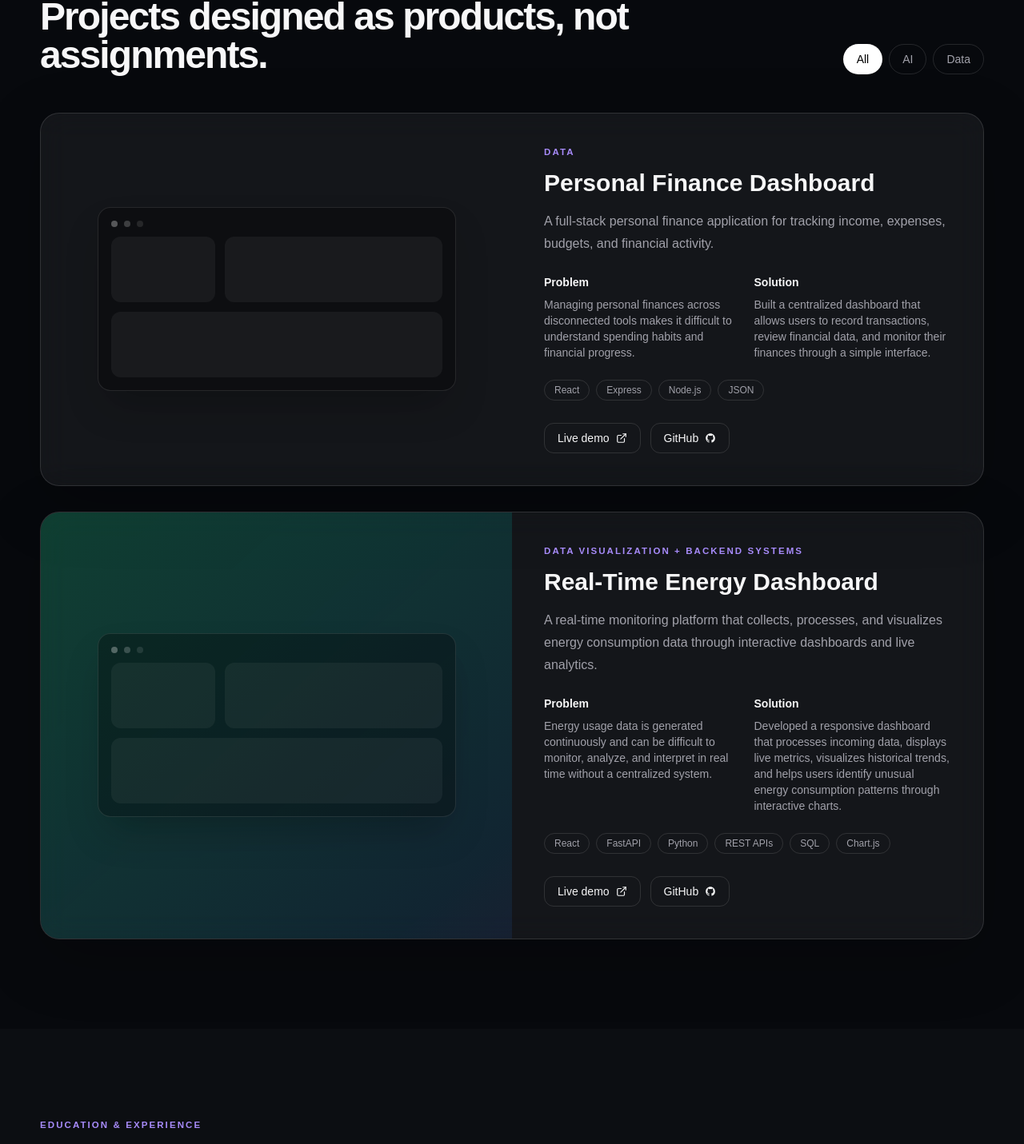
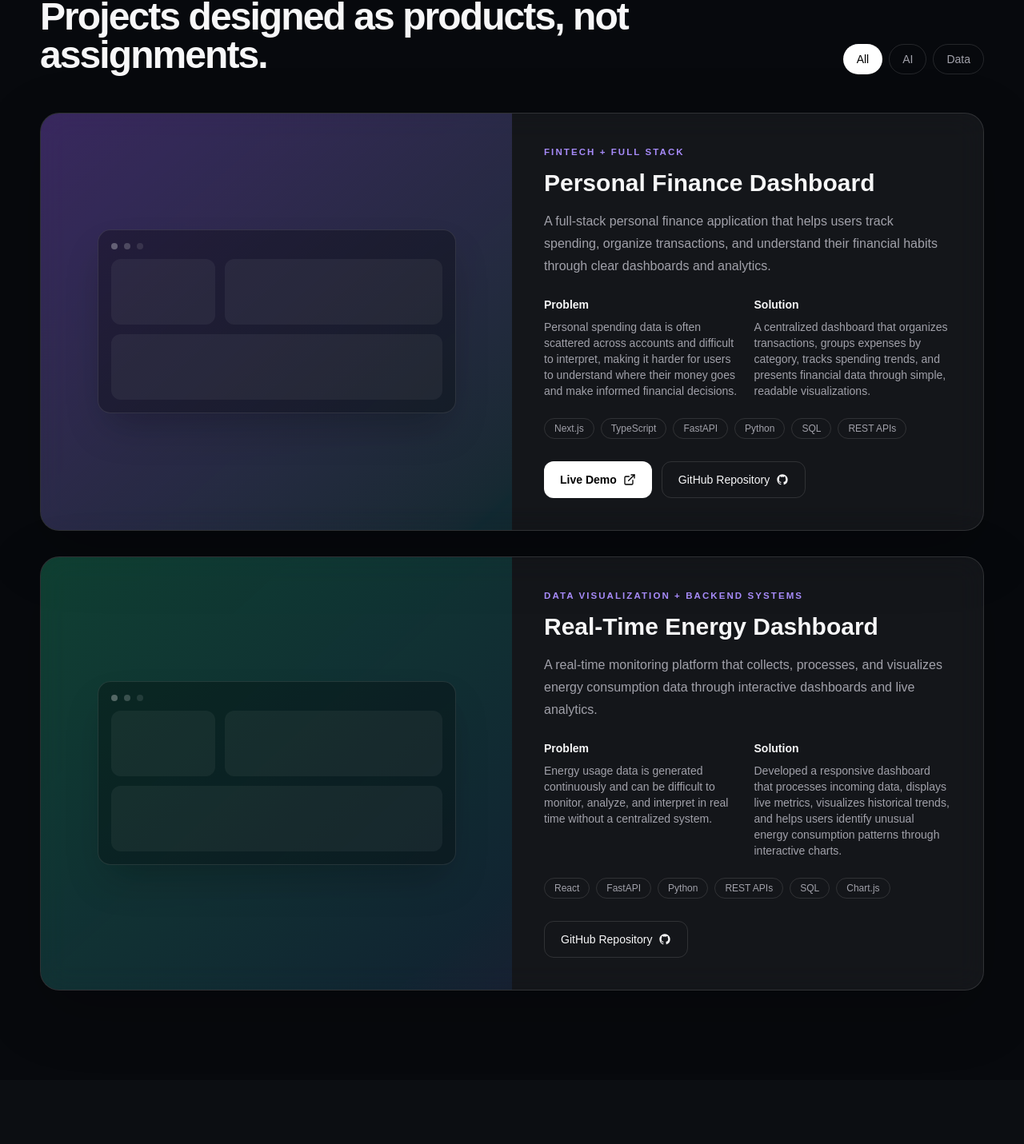
Before and after one commit to Yosef-dev116/Yosef-portfolio, a Next.js app: page / in a window 1280 px wide. Shown: the part 3279-4710 px from the top of the page at 80% size. Built offline with nearby package versions, Linux system fonts and the light colour scheme.

Commit message:
Revert "Update project stack and add Microsoft Learn achievement"
This reverts commit ef4f31d06c56e3c0fb44ec022b912d77ade555ef.

```diff
--- a/components/sections.tsx
+++ b/components/sections.tsx
@@ -271,25 +271,35 @@ export function Projects() {
                   </div>
 
                   <div className="mt-7 flex flex-wrap gap-3">
+                    {project.liveUrl && (
                       <a
-                      href="#"
+                        href={project.liveUrl}
+                        target="_blank"
+                        rel="noopener noreferrer"
                         aria-label={`Open live demo for ${project.title}`}
-                      className="inline-flex items-center rounded-xl border border-[var(--line)] px-4 py-2 text-sm transition hover:border-white/30 hover:bg-white/5"
+                        className="inline-flex items-center rounded-xl bg-white px-5 py-3 text-sm font-semibold text-black transition hover:bg-white/90"
                       >
-                      Live demo
-                      <ExternalLink className="ml-2" size={14} />
+                        Live Demo
+                        <ExternalLink
+                          className="ml-2"
+                          size={16}
+                          aria-hidden="true"
+                        />
                       </a>
+                    )}
 
+                    {project.githubUrl && (
                       <a
-                      href="https://github.com/"
+                        href={project.githubUrl}
                         target="_blank"
                         rel="noopener noreferrer"
                         aria-label={`Open GitHub repository for ${project.title}`}
-                      className="inline-flex items-center rounded-xl border border-[var(--line)] px-4 py-2 text-sm transition hover:border-white/30 hover:bg-white/5"
+                        className="inline-flex items-center rounded-xl border border-[var(--line)] px-5 py-3 text-sm transition hover:border-white/30 hover:bg-white/5"
                       >
-                      GitHub
-                      <GitHubIcon className="ml-2" size={14} />
+                        GitHub Repository
+                        <GitHubIcon className="ml-2" size={16} />
                       </a>
+                    )}
                   </div>
                 </div>
               </div>
@@ -356,62 +366,74 @@ export function Experience() {
   );
 }
 export function GithubSection() {
-  const contributionCells = Array.from({ length: 84 });
-
   return (
     <section id="github" className="section">
       <div className="container">
         <SectionTitle
           eyebrow="GitHub"
-          title="Proof of work, visible over time."
-          copy="Connect this section to the GitHub API or a server-side statistics service when your repositories are public and ready."
+          title="Projects, progress, and code in public."
+          copy="My GitHub profile documents the software I build, the technologies I am learning, and the progress I make as a developer."
         />
 
-        <div className="grid gap-5 lg:grid-cols-3">
-          <div className="glass card p-7">
-            <p className="text-4xl font-semibold">24+</p>
+        <Reveal className="glass card overflow-hidden">
+          <div className="grid gap-8 p-7 md:p-10 lg:grid-cols-[1.3fr_0.7fr] lg:items-center">
+            <div>
+              <p className="eyebrow">Developer Profile</p>
 
-            <p className="mt-2 text-[var(--muted)]">Repositories placeholder</p>
-          </div>
+              <h3 className="mt-4 text-3xl font-semibold tracking-[-0.03em]">
+                Follow my development journey on GitHub.
+              </h3>
 
-          <div className="glass card p-7">
-            <p className="text-4xl font-semibold">1,200+</p>
+              <p className="mt-5 max-w-2xl leading-7 text-[var(--muted)]">
+                Explore my repositories, coursework, experiments, and full-stack
+                projects. I use GitHub to document what I build, improve my
+                code, and share my progress over time.
+              </p>
 
-            <p className="mt-2 text-[var(--muted)]">
-              Contributions placeholder
-            </p>
-          </div>
+              <div className="mt-7 flex flex-wrap gap-3">
+                <a
+                  href="https://github.com/Yosef-dev116"
+                  target="_blank"
+                  rel="noopener noreferrer"
+                  className="inline-flex items-center rounded-xl bg-white px-5 py-3 text-sm font-semibold text-black transition hover:bg-white/90"
+                >
+                  View GitHub Profile
+                  <GitHubIcon className="ml-2" size={16} />
+                </a>
 
-          <div className="glass card p-7">
-            <p className="text-4xl font-semibold">8</p>
-
-            <p className="mt-2 text-[var(--muted)]">
-              Current streak placeholder
-            </p>
+                <a
+                  href="https://github.com/Yosef-dev116?tab=repositories"
+                  target="_blank"
+                  rel="noopener noreferrer"
+                  className="inline-flex items-center rounded-xl border border-[var(--line)] px-5 py-3 text-sm transition hover:border-white/30 hover:bg-white/5"
+                >
+                  Browse Repositories
+                  <ArrowUpRight className="ml-2" size={16} aria-hidden="true" />
+                </a>
               </div>
             </div>
 
-        <div
-          className="glass card mt-5 overflow-x-auto p-6"
-          aria-label="GitHub contribution graph placeholder"
-        >
-          <div className="grid min-w-[560px] grid-cols-12 gap-2">
-            {contributionCells.map((_, index) => (
-              <span
-                key={index}
-                style={{
-                  opacity: 0.12 + (index % 7) / 10,
-                }}
-                className="aspect-square rounded-sm bg-emerald-400"
-              />
-            ))}
+            <div className="rounded-2xl border border-white/10 bg-black/20 p-6">
+              <GitHubIcon size={42} className="text-violet-400" />
+
+              <p className="mt-5 text-sm text-[var(--muted)]">
+                GitHub username
+              </p>
+
+              <p className="mt-1 text-xl font-semibold">@Yosef-dev116</p>
+
+              <div className="mt-6 space-y-3 text-sm text-[var(--muted)]">
+                <p>Software projects and experiments</p>
+                <p>Coursework and technical practice</p>
+                <p>Ongoing learning and development</p>
               </div>
             </div>
+          </div>
+        </Reveal>
       </div>
     </section>
   );
 }
-
 export function Extras() {
   const achievements = [
     {
@@ -441,6 +463,8 @@ export function Extras() {
       category: "Engineering",
       description:
         "Participated in an engineering fair focused on applying scientific thinking, creativity, and practical problem-solving.",
+      credentialUrl: "/certificates/stempower-engineering-fair.jpg",
+      credentialType: "verification",
     },
     {
       title: "Active Problem Solving",
@@ -449,7 +473,8 @@ export function Extras() {
       category: "Professional Skills",
       description:
         "Developed structured approaches for analyzing challenges, evaluating possible solutions, and taking effective action.",
-      credentialUrl: "",
+      credentialUrl:
+        "https://credentials.wavemakers.network/verifier?id=f114dfa6-5690-445f-b95e-c8cfa2fa3f9d&dbl=to",
       credentialType: "verification",
     },
     {
@@ -459,7 +484,8 @@ export function Extras() {
       category: "Professional Skills",
       description:
         "Strengthened the ability to adapt, remain focused, and continue progressing through challenges and uncertainty.",
-      credentialUrl: "",
+      credentialUrl:
+        "https://credentials.wavemakers.network/verifier?id=76b718b7-8111-475a-bfad-f4629e9aadd3&dbl=to",
       credentialType: "verification",
     },
     {
@@ -469,7 +495,8 @@ export function Extras() {
       category: "Professional Skills",
       description:
         "Built greater awareness of communication, collaboration, emotional intelligence, and responsible decision-making.",
-      credentialUrl: "",
+      credentialUrl:
+        "https://credentials.wavemakers.network/verifier?id=421238e5-5a87-465c-bb25-4ca48e785633&dbl=to",
       credentialType: "verification",
     },
   ];
@@ -577,7 +604,7 @@ export function Contact() {
               </a>
 
               <a
-                href="https://github.com/Yosef-dev116/Yosef-dev116"
+                href="https://github.com/Yosef-dev116"
                 target="_blank"
                 rel="noopener noreferrer"
                 className="flex items-center gap-3 transition hover:text-violet-400"
--- a/data/site.ts
+++ b/data/site.ts
@@ -1,18 +1,18 @@
 export const projects = [
   {
-    slug: "personal-finance-dashboard",
+    slug: "finance-dashboard",
     title: "Personal Finance Dashboard",
-    tag: ["Data"],
+    tag: "FinTech + Full Stack",
     summary:
-      "A full-stack personal finance application for tracking income, expenses, budgets, and financial activity.",
+      "A full-stack personal finance application that helps users track spending, organize transactions, and understand their financial habits through clear dashboards and analytics.",
     problem:
-      "Managing personal finances across disconnected tools makes it difficult to understand spending habits and financial progress.",
+      "Personal spending data is often scattered across accounts and difficult to interpret, making it harder for users to understand where their money goes and make informed financial decisions.",
     solution:
-      "Built a centralized dashboard that allows users to record transactions, review financial data, and monitor their finances through a simple interface.",
-    stack: ["React", "Express", "Node.js", "JSON"],
+      "A centralized dashboard that organizes transactions, groups expenses by category, tracks spending trends, and presents financial data through simple, readable visualizations.",
+    stack: ["Next.js", "TypeScript", "FastAPI", "Python", "SQL", "REST APIs"],
+    githubUrl: "https://github.com/Yosef-dev116/personal-finance-dashboard",
     liveUrl: "https://personal-finance-dashboard-eosin-alpha.vercel.app",
-    githubUrl: "https://github.com/Yosef-dev116/personal-finance-dashboard",
-    accent: "...",
+    accent: "from-violet-500/30 to-cyan-400/10",
   },
 
   {
```
Lines whose indentation alone changed are shown as unchanged.
